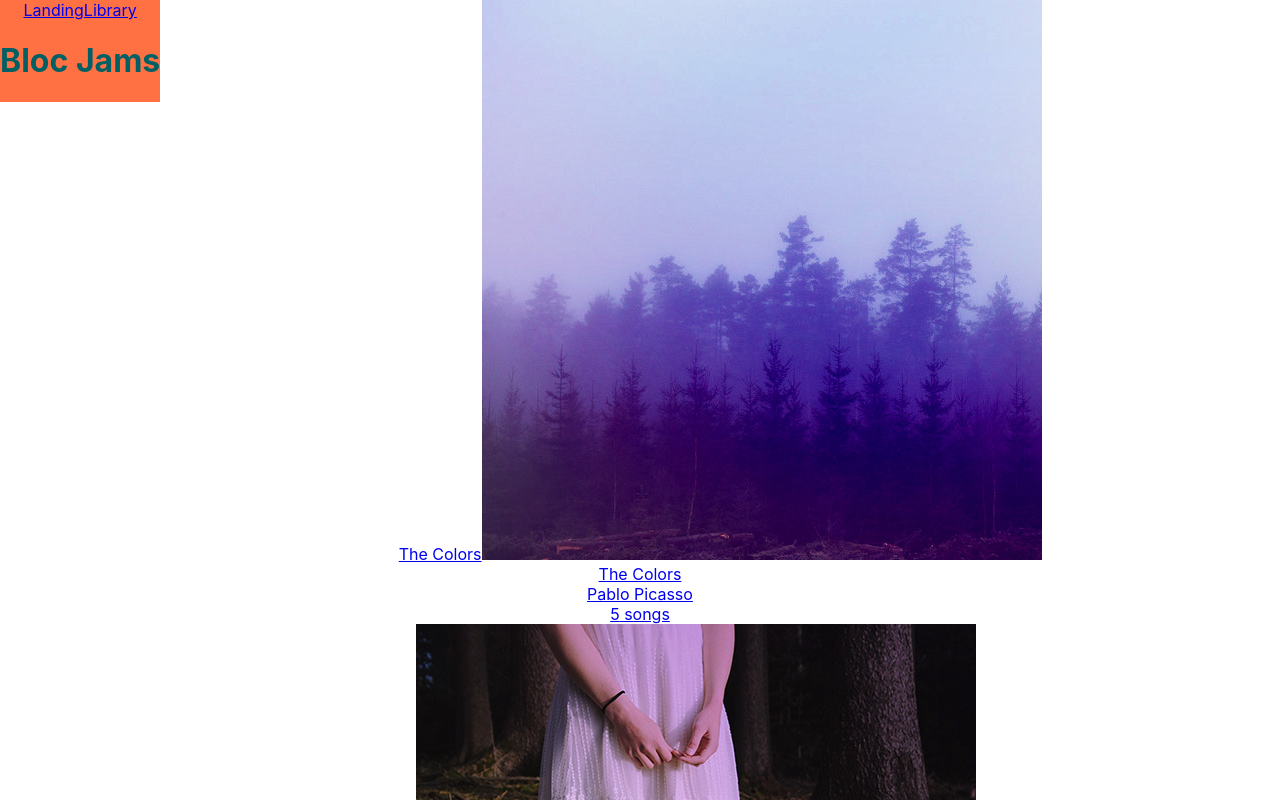
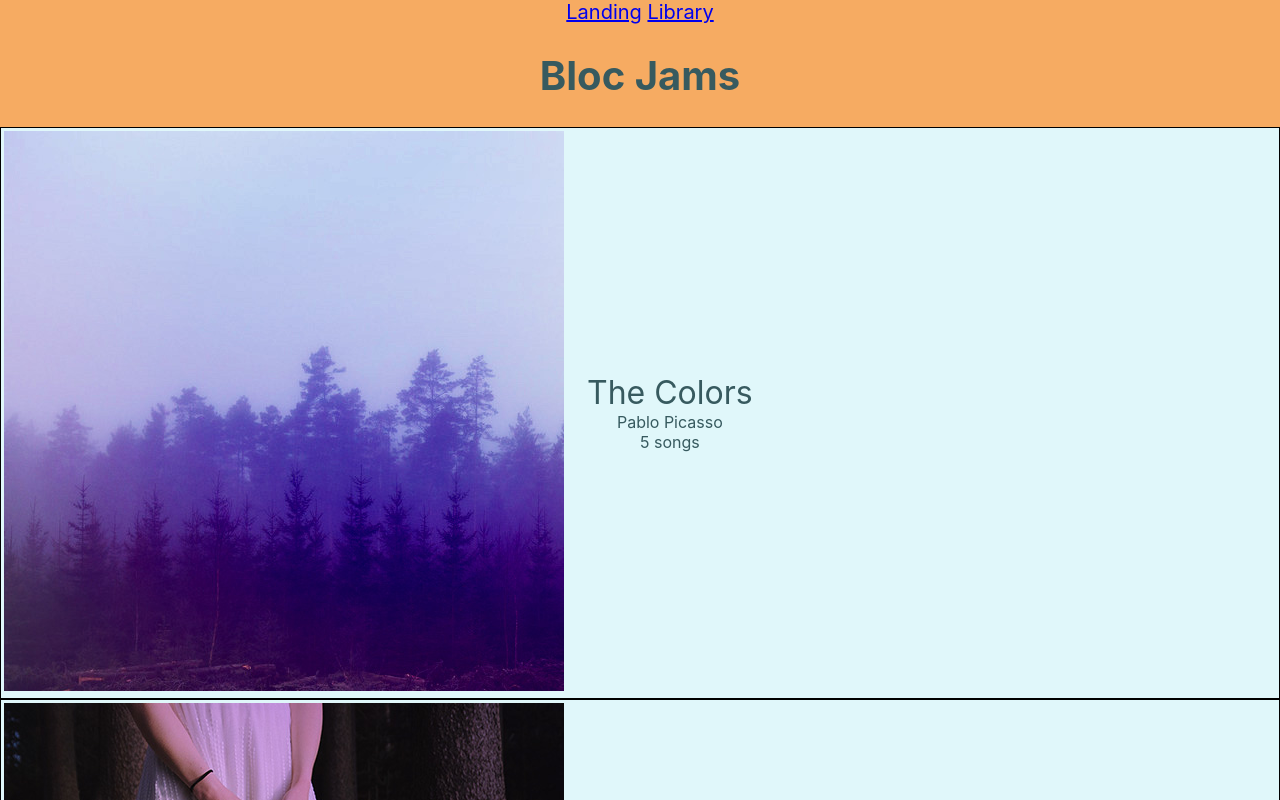
Before and after one commit to monicaep/bloc-jams-react, a React (Create React App) app: page /library in a window 1280 px wide. Shown: the top 800 px of the page. Built offline with nearby package versions, Linux system fonts and the light colour scheme.

Commit message:
Styling: completed

```diff
--- a/src/App.css
+++ b/src/App.css
@@ -1,45 +1,23 @@
 .App {
   text-align: center;
+  background: #F6AB62;
+  height: 100%;
 }
 
-.App-logo {
-  animation: App-logo-spin infinite 20s linear;
-  height: 40vmin;
+/*Landing*/
+
+header {
+  color: #375A5F;
+  font-size: 20px;
 }
 
-.App-header {
-  background-color: #282c34;
-  min-height: 100vh;
-  display: flex;
-  flex-direction: column;
-  align-items: center;
-  justify-content: center;
-  font-size: calc(10px + 2vmin);
-  color: white;
+.navigation {
+  margin: 0;
+  padding: 0;
 }
 
-.App-link {
-  color: #61dafb;
-}
-
-@keyframes App-logo-spin {
-  from {
-    transform: rotate(0deg);
-  }
-  to {
-    transform: rotate(360deg);
-  }
-}
-nav {
-  color: #424242;
-  list-style-type: diamond;
-}
-
-header {
-  color: #006064;
-  background: #ff7043;
-  float: left;
-  height: auto;
+li {
+  display: inline;
 }
 
 .hero-title {
@@ -53,8 +31,6 @@ header {
 .selling-points {
   background: #e0f7fa;
   padding: 20px;
-  float: right;
-
 }
 
 .point-title {
@@ -65,14 +41,70 @@ header {
   color: #9e9e9e;
 }
 
+/*Library*/
+
+.library {
+  background: #e0f7fa;
+}
+
+table {
+  border: 1px solid black;
+  display: flex;
+}
+
+#albumLink {
+  text-decoration: none;
+}
+
+#albumInfo {
+  text-align: center;
+  vertical-align: middle;
+  padding: 20px;
+  color: #375A5F;
+}
+
+#albumTitle {
+  font-size: 32px;
+}
+
+/*Album*/
+
+.album {
+  background: #e0f7fa;
+}
+
+#album-title {
+  font-size: 30px;
+}
+
+.artist {
+  color: #375A5F;
+}
+
 #song-list {
-  float: right;
+  background: #e0f7fa;
+  float: left;
+  width: 70%;
+  margin: 0px;
+  border: 0px;
+  border-style: none;
+  padding: 0px;
 }
 
 #release-info {
-  color: #9e9e9e;
+  color: #5F4B37;
 }
 
 #song-duration-column {
   color: #9e9e9e;
 }
+
+.player-bar {
+  float: right;
+  background: #e0f7fa;
+  width: 30%;
+  margin: 0px;
+  border: 0px;
+  padding: 0px;
+  height: 100%;
+}
--- a/src/App.js
+++ b/src/App.js
@@ -11,8 +11,10 @@ class App extends Component {
       <div className="App">
         <header>
           <nav>
-            <Link to='/'>Landing</Link>
-            <Link to='/library'>Library</Link>
+            <ul className="navigation">
+              <li> <Link to='/'>Landing</Link> </li>
+              <li> <Link to='/library'>Library</Link> </li>
+            </ul>
           </nav>
           <h1>Bloc Jams</h1>
         </header>
--- a/src/components/Library.js
+++ b/src/components/Library.js
@@ -11,13 +11,18 @@ class Library extends Component {
     return (
       <section className="library">
           {
-          this.state.albums.map( (album,index) =>
-            <Link to={`/album/${album.slug}`} key={index}>
-              {album.title}
-              <img src={album.albumCover} alt={album.title} />
-              <div>{album.title}</div>
+            this.state.albums.map( (album, index) =>
+              <Link id="albumLink" to={'/album/${album.slug}'} key={index}>
+              <table id="albums">
+                <tr>
+                  <td id="albumCover"> <img src={album.albumCover} alt={album.title} /> </td>
+                  <td id="albumInfo">
+                    <div id="albumTitle">{album.title}</div>
                     <div>{album.artist}</div>
                     <div>{album.songs.length} songs</div>
+                  </td>
+                </tr>
+              </table>
               </Link>
             )
           }
```
Also changed, not shown: package.json (+13 -1 lines). Lines whose indentation alone changed are shown as unchanged.
